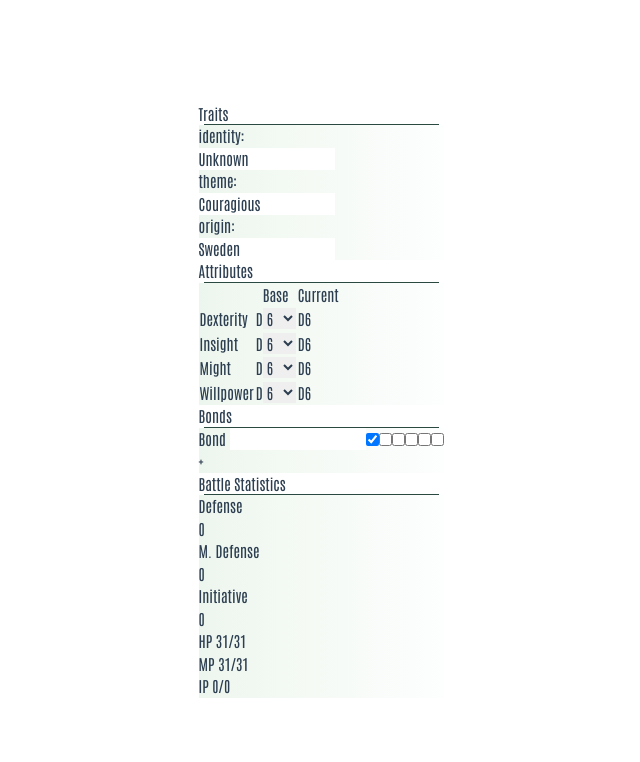
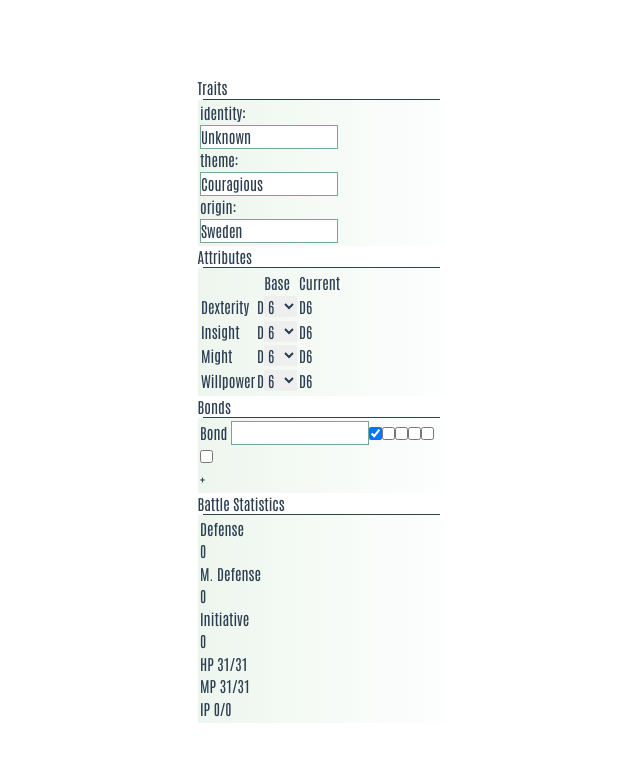
Before and after one commit to BanterTheGreat/fabula-ultima-builder, a Vue app: page / in a window 1280 px wide. Shown: the top 762 px of the page, without its empty margins (319-959 px from the left). Built offline with nearby package versions, Linux system fonts and the light colour scheme.

Commit message:
fixed up the width of the trait input and made the text look nicer

```diff
--- a/src/index.css
+++ b/src/index.css
@@ -2,7 +2,15 @@
 @tailwind components;
 @tailwind utilities;
 
+@layer base {
+  :root {
+    --color-fabula-header-green: #2A4A41;
+    --color-fabula-segment-green: #79A49A;
+  }
+}
+
 .fabula-segment {
+  padding: 1%;
   background: rgb(237, 246, 238);
   background: -moz-linear-gradient(90deg, rgba(237, 246, 238, 1) 0%, rgba(243, 249, 243, 1) 33%, rgba(253, 254, 254, 1) 100%);
   background: -webkit-linear-gradient(90deg, rgba(237, 246, 238, 1) 0%, rgba(243, 249, 243, 1) 33%, rgba(253, 254, 254, 1) 100%);
@@ -12,10 +20,16 @@
 
 .divider {
   border-bottom: 1px solid;
-    color: #2A4A41;
+  color: var(--color-fabula-header-green);
   margin-left: 5px;
   margin-right: 5px;
   margin-top: -1px;
+}
+
+input {
+  padding: 0;
+  margin: 0;
+  border: 1px solid var(--color-fabula-segment-green);
 }
 
 /* The col span classes above 3 in tailwind are broken so I added these manually */
--- a/src/views/traits/trait-info.vue
+++ b/src/views/traits/trait-info.vue
@@ -4,10 +4,10 @@ import TraitInput from './trait-input.vue'
 
 <template>
   <div class="grid grid-cols-6 grid-rows-2 grid-flow-row">
-    <div class="col-span-6 grid grid-cols-6 grid-rows-1" style="width: inherit !important;">
+    <div class="col-span-6 grid grid-cols-6 grid-rows-1 py-1" style="width: inherit !important;">
       <TraitInput traitName="identity" :colspanLabel=1 :colspanInput=5 />
     </div>
-    <div class="col-span-6 grid grid-cols-6 grid-rows-1" style="width: inherit !important;">
+    <div class="col-span-6 grid grid-cols-6 grid-rows-1 py-1" style="width: inherit !important;">
       <TraitInput traitName="theme" :colspanLabel=1 :colspanInput=2 />
       <TraitInput traitName="origin" :colspanLabel=1 :colspanInput=2 />
     </div>
--- a/src/views/traits/trait-input.vue
+++ b/src/views/traits/trait-input.vue
@@ -26,10 +26,10 @@ function updateTrait(event: any) {
 </script>
 
 <template>
-  <div :class=colspanLabel>
+  <div class="text-center" :class=colspanLabel>
     {{ traitName }}:
   </div>
   <div :class=colspanInput>
-    <input id="trait-identity" v-model="TraitInput" @change="updateTrait" />
+    <input class="w-full" id="trait-identity" v-model="TraitInput" @change="updateTrait" />
   </div>
 </template>
```
Lines whose indentation alone changed are shown as unchanged.
